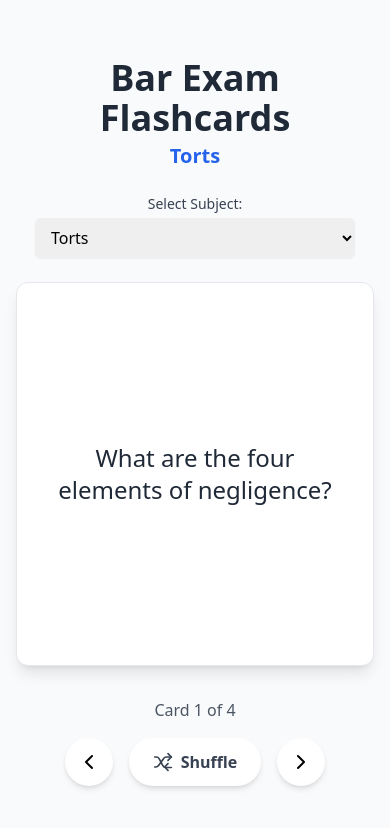
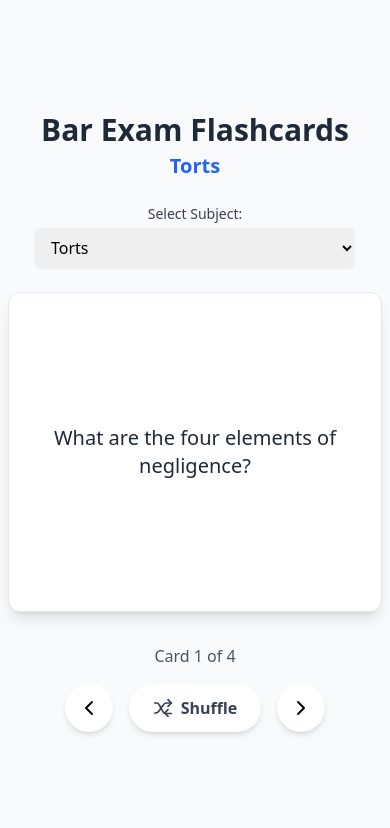
Before and after one commit to typoyo/bar-exam-flashcards, a React (Create React App) app: page / in a window 390 px wide. Shown: the top 828 px of the page. Built offline with nearby package versions, Linux system fonts and the light colour scheme.

Commit message:
Optimize styling for mobile

```diff
--- a/src/App.js
+++ b/src/App.js
@@ -167,13 +167,13 @@ const ShuffleIcon = () => (
 // --- Flashcard Component ---
 const Flashcard = ({ card, isFlipped, onFlip }) => {
   return (
-    <div className="w-full h-96 perspective-1000 cursor-pointer" onClick={onFlip}>
+    <div className="w-full h-80 sm:h-96 perspective-1000 cursor-pointer" onClick={onFlip}>
       <div className={`relative w-full h-full transform-style-3d transition-transform duration-700 ${isFlipped ? 'rotate-y-180' : ''}`}>
         <div className="absolute w-full h-full backface-hidden bg-white rounded-xl shadow-lg flex items-center justify-center p-6 border border-gray-200">
-          <p className="text-2xl text-center text-gray-800">{card.question}</p>
+          <p className="text-xl sm:text-2xl text-center text-gray-800">{card.question}</p>
         </div>
         <div className="absolute w-full h-full backface-hidden bg-gray-100 rounded-xl shadow-lg p-6 border border-gray-200 rotate-y-180 overflow-y-auto">
-          <p className="text-lg text-gray-700 whitespace-pre-line">{card.answer}</p>
+          <p className="text-base sm:text-lg text-gray-700 whitespace-pre-line">{card.answer}</p>
         </div>
       </div>
     </div>
@@ -187,20 +187,17 @@ export default function App() {
   const [currentIndex, setCurrentIndex] = useState(0);
   const [isFlipped, setIsFlipped] = useState(false);
 
-  // Memoize the current card to prevent re-renders
   const currentCard = useMemo(() => deck.cards[currentIndex], [deck, currentIndex]);
 
-  // Function to change the active deck
   const changeDeck = (newDeckKey) => {
     setIsFlipped(false);
     setTimeout(() => {
       setDeckKey(newDeckKey);
       setDeck(allDecks[newDeckKey]);
       setCurrentIndex(0);
-    }, 150); // Delay to allow card to flip back smoothly
+    }, 150);
   };
 
-  // Navigate to the next card
   const handleNext = () => {
     setIsFlipped(false);
     setTimeout(() => {
@@ -208,7 +205,6 @@ export default function App() {
     }, 150);
   };
 
-  // Navigate to the previous card
   const handlePrev = () => {
     setIsFlipped(false);
     setTimeout(() => {
@@ -216,7 +212,6 @@ export default function App() {
     }, 150);
   };
 
-  // Shuffle the current deck
   const handleShuffle = () => {
     setIsFlipped(false);
     setTimeout(() => {
@@ -226,16 +221,15 @@ export default function App() {
     }, 150);
   };
 
-  // Flip the current card
   const handleFlip = () => {
     setIsFlipped(!isFlipped);
   };
 
   return (
-    <div className="bg-gray-50 min-h-screen flex flex-col items-center justify-center font-sans p-4">
+    <div className="bg-gray-50 min-h-screen flex flex-col items-center justify-center font-sans p-2 sm:p-4">
       <div className="w-full max-w-2xl mx-auto">
         <header className="text-center mb-6">
-          <h1 className="text-4xl font-bold text-gray-800">Bar Exam Flashcards</h1>
+          <h1 className="text-3xl sm:text-4xl font-bold text-gray-800">Bar Exam Flashcards</h1>
           <p className="text-xl text-blue-600 font-semibold mt-1">{deck.subject}</p>
         </header>
 
```
